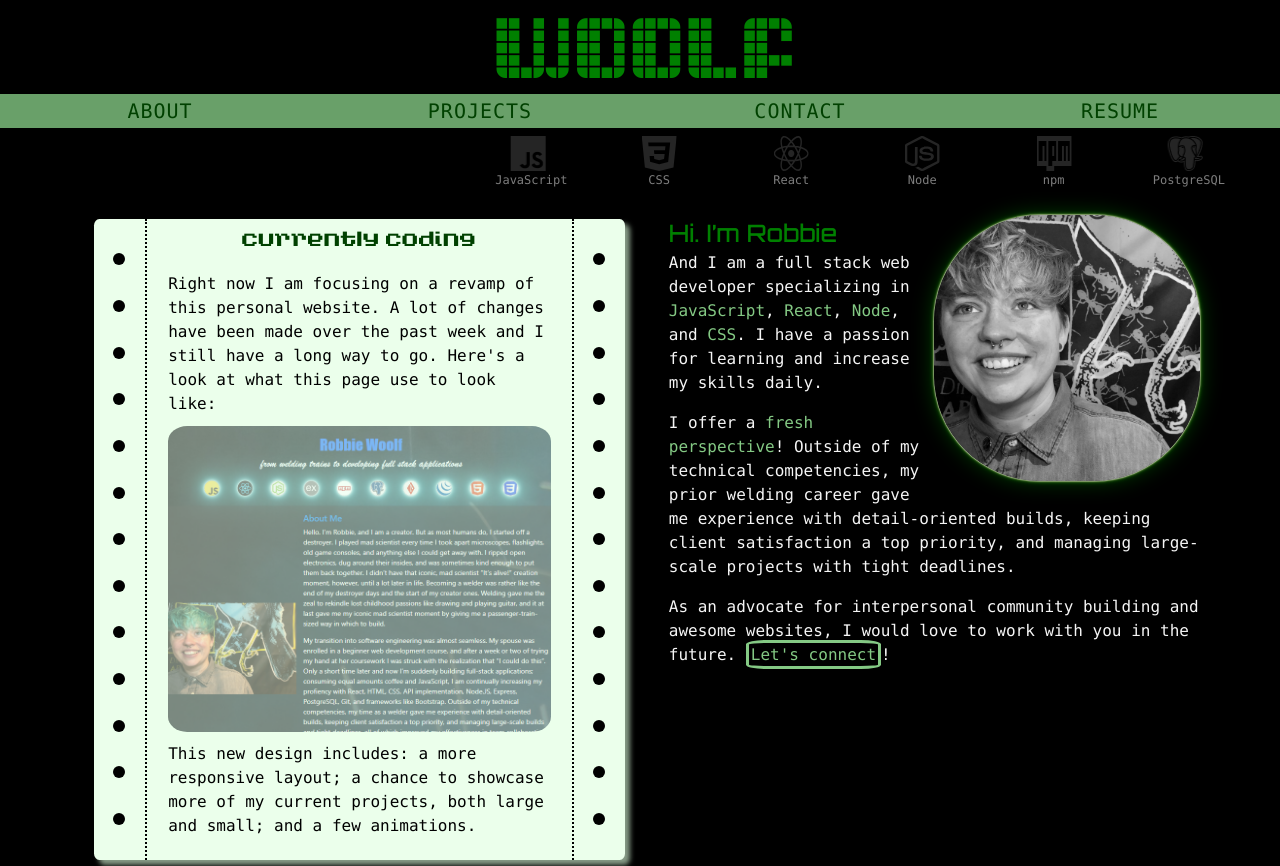
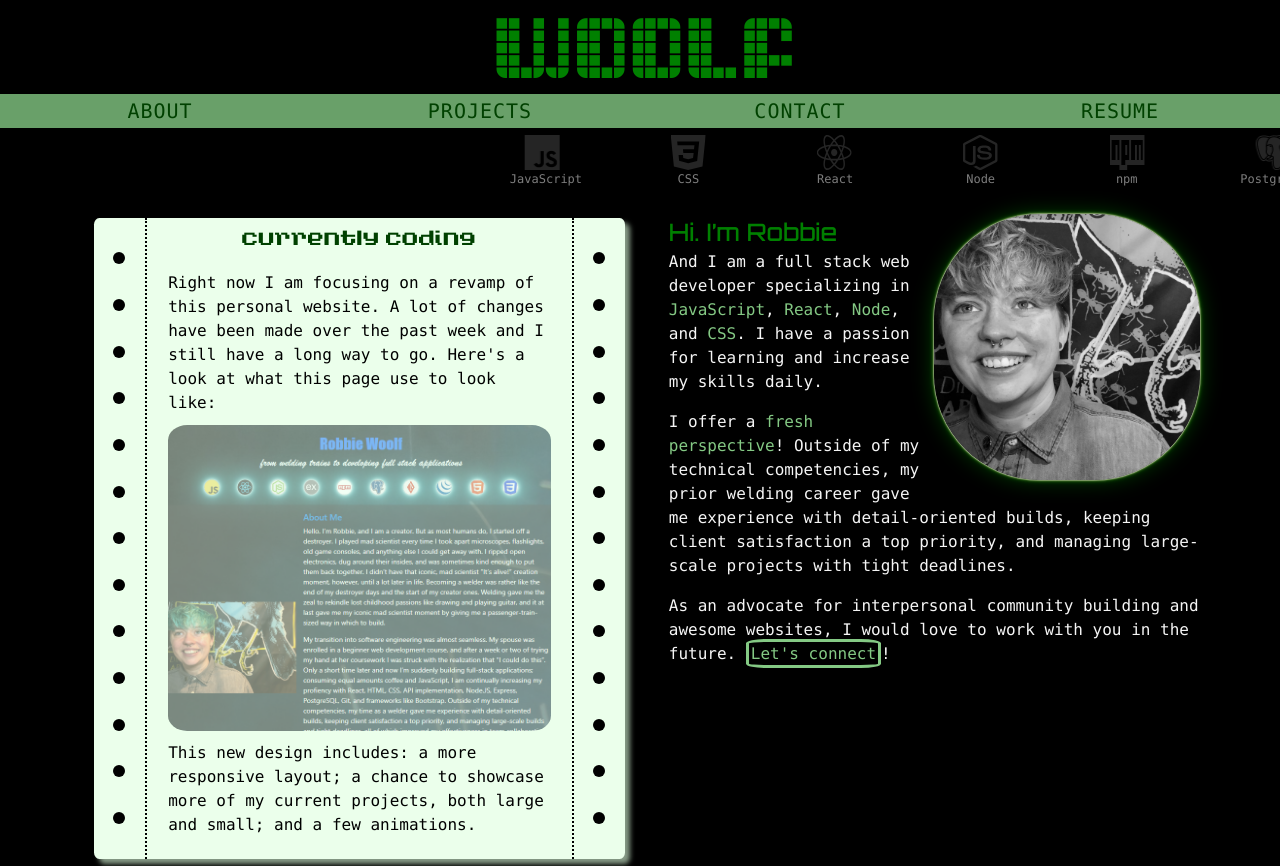
Before and after one commit to robbiemwoolf/website, a React (Create React App) app: page / in a window 1280 px wide. Shown: the top 866 px of the page. Built offline with nearby package versions, Linux system fonts and the light colour scheme.

Commit message:
removed jQuery from competencies

```diff
--- a/src/technologies/Tech.js
+++ b/src/technologies/Tech.js
@@ -8,7 +8,7 @@ export default function Train() {
     const npm = <div className='tech'><img src='images/tech-logos/npm-logo.svg' alt='npm' ></img><div className='text'>npm</div></div>
     const postgreSQL = <div className='tech'><img src='images/tech-logos/postgresql-logo.png' className='size' alt='PostgreSQL' ></img><div className='text adjust'>PostgreSQL</div></div>
     const git = <div className='tech'><img src='images/tech-logos/git-logo.svg' alt='Git' ></img><div className='text'>Git</div></div>
-    const jQuery = <div className='tech'><img src='images/tech-logos/jquery-logo.png' alt='jQuery'></img><div className='text'>jQuery</div></div>
+   // const jQuery = <div className='tech'><img src='images/tech-logos/jquery-logo.png' alt='jQuery'></img><div className='text'>jQuery</div></div>
     const HTML = <div className='tech'><img src='images/tech-logos/html-logo.svg' alt='HTML' ></img><div className='text'>HTML</div></div>
     const CSS = <div className='tech'><img src='images/tech-logos/css-logo.svg' alt='CSS' ></img><div className='text'>CSS</div></div>
 
@@ -22,7 +22,6 @@ export default function Train() {
             {npm}
             {postgreSQL}
             {git}
-            {jQuery}
             {HTML}
         </div>
     )
```
